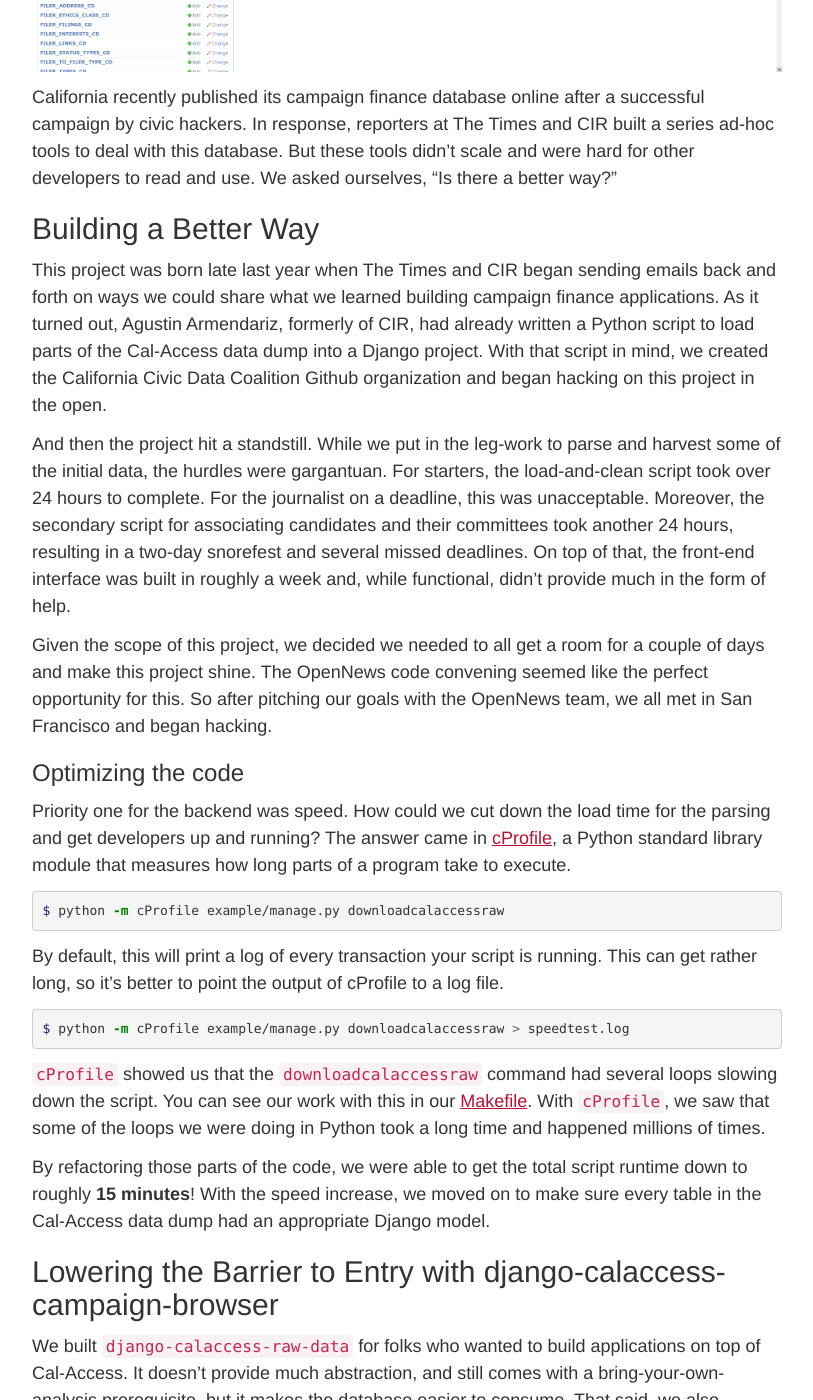
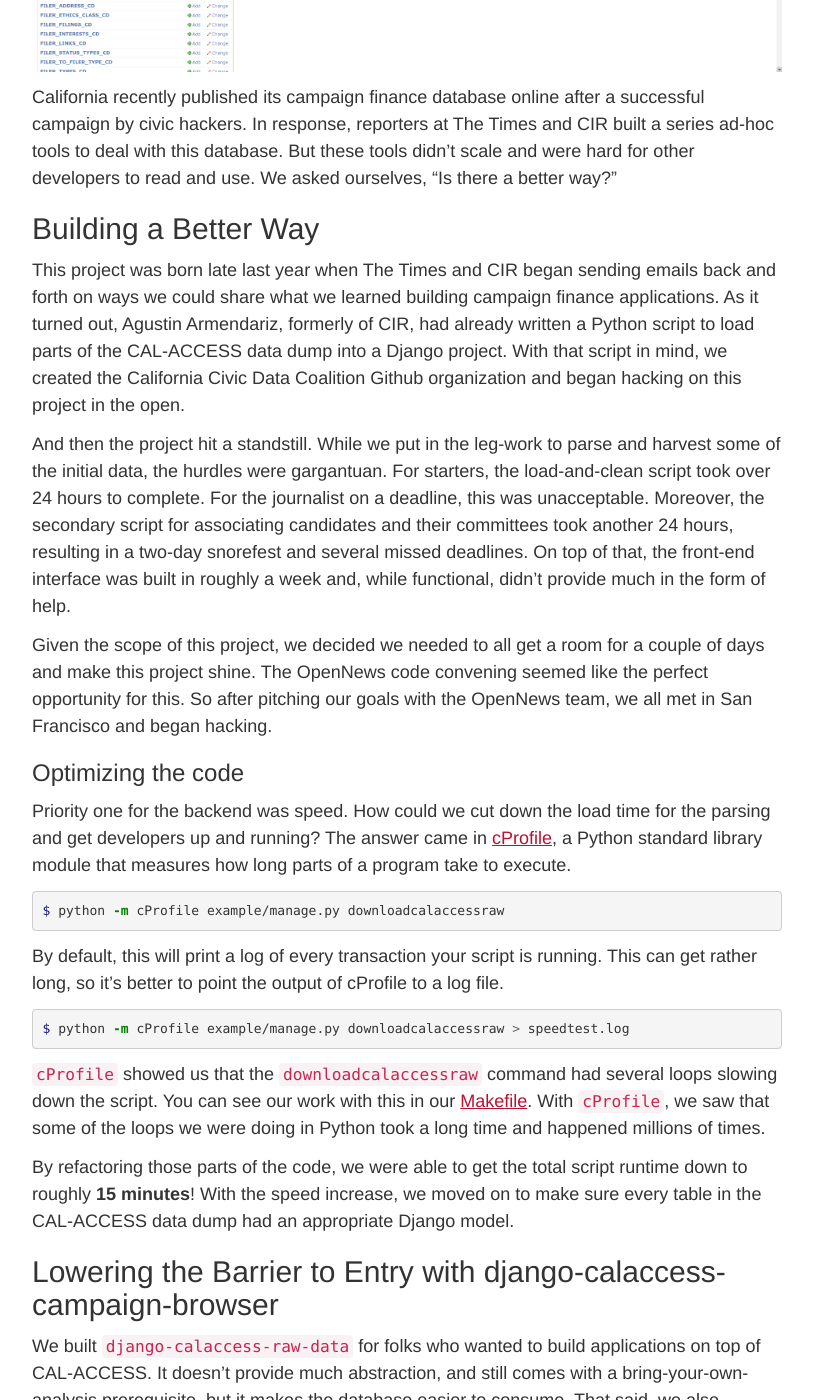
Before and after one commit to palewire/californiacivicdata.org, a Jekyll site: the page built from _posts/2014-09-24-calaccess-code-convening.markdown, in a window 1280 px wide and 1400 px high, scrolled down 1458 px. Shown: the whole window, without its empty margins (233-1046 px from the left). Built offline with Jekyll 4.4.1, drawn with Linux system fonts in a browser that asks for light colours; some of the changed text lies outside the part shown.

```diff
--- a/_posts/2014-09-24-calaccess-code-convening.markdown
+++ b/_posts/2014-09-24-calaccess-code-convening.markdown
@@ -8,9 +8,9 @@ published: true
 
 After several months of internal work and a two-day code sprint, reporters and developers from The [Los Angeles Times Data Desk](http://www.latimes.com/local/datadesk/), [The Center for Investigative Reporting](http://cironline.org/) and Stanford's new [Computational Journalism Program](http://towcenter.org/blog/data-journalist-profile-cheryl-phillips-stanford-data-journalism/) are premiering two tools:
 
-- [django-calaccess-raw-data](http://django-calaccess-campaign-browser.californiacivicdata.org/en/latest/): A Django app to refine, review and republish campaign finance data drawn from the California Secretary of State’s Cal-Access database.
+- [django-calaccess-raw-data](http://django-calaccess-campaign-browser.californiacivicdata.org/en/latest/): A Django app to refine, review and republish campaign finance data drawn from the California Secretary of State’s CAL-ACCESS database.
 
-- [django-calaccess-campaign-browser](https://github.com/california-civic-data-coalition/django-calaccess-lobbying-browser): A simple Django app to build lobbying activity data from the Cal-Access database. It is reliant on django-calaccess-parser.
+- [django-calaccess-campaign-browser](https://github.com/california-civic-data-coalition/django-calaccess-lobbying-browser): A simple Django app to build lobbying activity data from the CAL-ACCESS database. It is reliant on django-calaccess-parser.
 
 Both tools aim to make California campaign finance data easier to consume and build upon. If you're curious about our app methodology, we suggest you read our sister post on ["pluggable data"](http://www.californiacivicdata.org/2014/09/24/pluggable-data/).
 
@@ -46,7 +46,7 @@ California recently published its campaign finance database online after a succe
 
 ## Building a Better Way
 
-This project was born late last year when The Times and CIR began sending emails back and forth on ways we could share what we learned building campaign finance applications. As it turned out, Agustin Armendariz, formerly of CIR, had already written a Python script to load parts of the Cal-Access data dump into a Django project. With that script in mind, we created the California Civic Data Coalition Github organization and began hacking on this project in the open.
+This project was born late last year when The Times and CIR began sending emails back and forth on ways we could share what we learned building campaign finance applications. As it turned out, Agustin Armendariz, formerly of CIR, had already written a Python script to load parts of the CAL-ACCESS data dump into a Django project. With that script in mind, we created the California Civic Data Coalition Github organization and began hacking on this project in the open.
 
 And then the project hit a standstill. While we put in the leg-work to parse and harvest some of the initial data, the hurdles were gargantuan. For starters, the load-and-clean script took over 24 hours to complete. For the journalist on a deadline, this was unacceptable. Moreover, the secondary script for associating candidates and their committees took another 24 hours, resulting in a two-day snorefest and several missed deadlines. On top of that, the front-end interface was built in roughly a week and, while functional, didn't provide much in the form of help.
 
@@ -68,11 +68,11 @@ $ python -m cProfile example/manage.py downloadcalaccessraw > speedtest.log
 
 `cProfile` showed us that the `downloadcalaccessraw` command had several loops slowing down the script. You can see our work with this in our [Makefile](https://github.com/california-civic-data-coalition/django-calaccess-raw-data/commit/a59e0276100cd5d854225ba9de41715fa1b66b68?diff=unified#diff-b67911656ef5d18c4ae36cb6741b7965R12). With `cProfile`, we saw that some of the loops we were doing in Python took a long time and happened millions of times.
 
-By refactoring those parts of the code, we were able to get the total script runtime down to roughly __15 minutes__! With the speed increase, we moved on to make sure every table in the Cal-Access data dump had an appropriate Django model.
+By refactoring those parts of the code, we were able to get the total script runtime down to roughly __15 minutes__! With the speed increase, we moved on to make sure every table in the CAL-ACCESS data dump had an appropriate Django model.
 
 ## Lowering the Barrier to Entry with django-calaccess-campaign-browser
 
-We built `django-calaccess-raw-data` for folks who wanted to build applications on top of Cal-Access. It doesn't provide much abstraction, and still comes with a bring-your-own-analysis prerequisite, but it makes the database easier to consume. That said, we also wanted to build a secondary tool to help folks move more quickly. That's where `django-calaccess-campaign-browser` comes in. The campaign browser goes the next step and associates candidates with their campaign committees, which means you can get a snapshot of a politican's career on a single page. Installation is pretty simple too:
+We built `django-calaccess-raw-data` for folks who wanted to build applications on top of CAL-ACCESS. It doesn't provide much abstraction, and still comes with a bring-your-own-analysis prerequisite, but it makes the database easier to consume. That said, we also wanted to build a secondary tool to help folks move more quickly. That's where `django-calaccess-campaign-browser` comes in. The campaign browser goes the next step and associates candidates with their campaign committees, which means you can get a snapshot of a politican's career on a single page. Installation is pretty simple too:
 
 {% highlight bash %}
 $ pip install django-calaccess-campaign-browser
```
